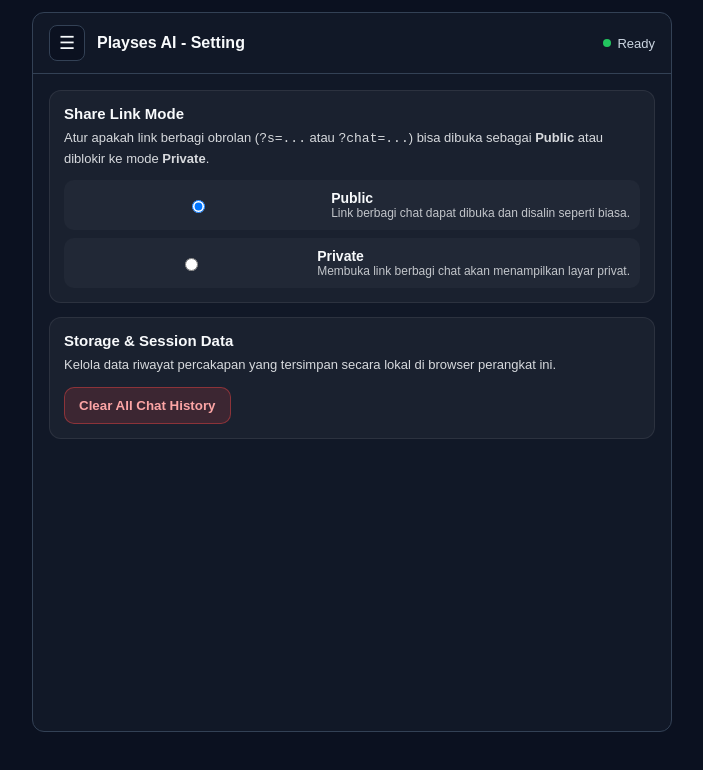
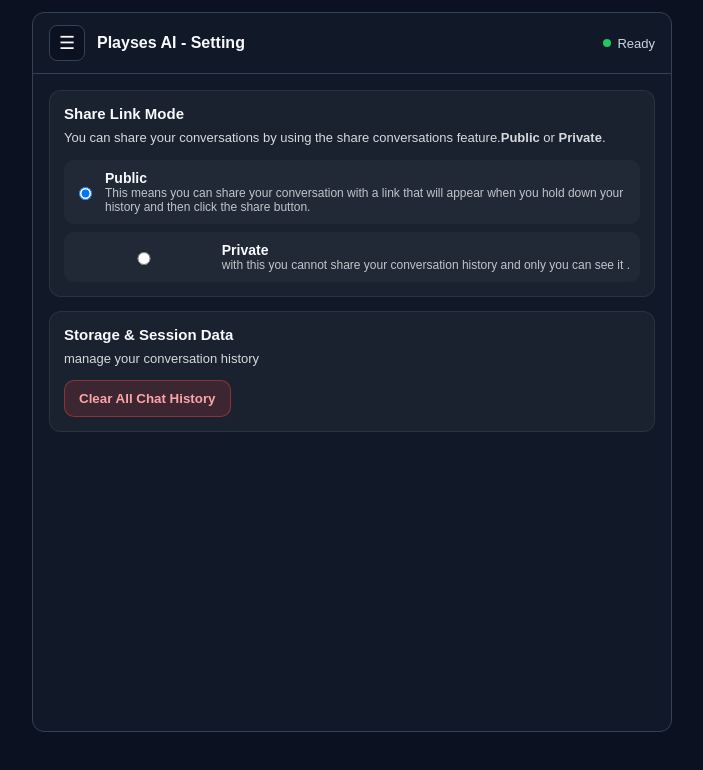
Before and after one commit to dragon-star-ui/Playses-AI-, a plain HTML site: page setting.html in a window 1280 px wide. Shown: the whole page, without its empty margins (288-991 px from the left). Drawn offline with Linux system fonts and the light colour scheme.

Commit message:
Update setting.html

```diff
--- a/setting.html
+++ b/setting.html
@@ -43,14 +43,14 @@
       <div style="background: rgba(255,255,255,0.04); border: 1px solid rgba(255,255,255,0.08); border-radius: 12px; padding: 14px;">
         <div style="font-weight: 700; font-size: 15px; margin-bottom: 6px;">Share Link Mode</div>
         <div style="font-size: 13px; opacity: 0.85; line-height: 1.5; margin-bottom: 12px;">
-          Atur apakah link berbagi obrolan (<code>?s=...</code> atau <code>?chat=...</code>) bisa dibuka sebagai <strong>Public</strong> atau diblokir ke mode <strong>Private</strong>.
+          You can share your conversations by using the share conversations feature.<strong>Public</strong> or <strong>Private</strong>.
         </div>
 
         <label style="display: flex; align-items: center; gap: 10px; padding: 10px; border-radius: 10px; background: rgba(255,255,255,0.03); margin-bottom: 8px; cursor: pointer;">
           <input type="radio" name="shareMode" id="modePublic" value="public" />
           <div>
             <div style="font-weight: 600; font-size: 14px;">Public</div>
-            <div style="font-size: 12px; opacity: 0.75;">Link berbagi chat dapat dibuka dan disalin seperti biasa.</div>
+            <div style="font-size: 12px; opacity: 0.75;">This means you can share your conversation with a link that will appear when you hold down your history and then click the share button.</div>
           </div>
         </label>
 
@@ -58,14 +58,14 @@
           <input type="radio" name="shareMode" id="modePrivate" value="private" />
           <div>
             <div style="font-weight: 600; font-size: 14px;">Private</div>
-            <div style="font-size: 12px; opacity: 0.75;">Membuka link berbagi chat akan menampilkan layar privat.</div>
+            <div style="font-size: 12px; opacity: 0.75;">with this you cannot share your conversation history and only you can see it .</div>
           </div>
         </label>
       </div>
             <div style="background: rgba(255,255,255,0.04); border: 1px solid rgba(255,255,255,0.08); border-radius: 12px; padding: 14px;">
         <div style="font-weight: 700; font-size: 15px; margin-bottom: 6px;">Storage &amp; Session Data</div>
         <div style="font-size: 13px; opacity: 0.85; line-height: 1.5; margin-bottom: 12px;">
-          Kelola data riwayat percakapan yang tersimpan secara lokal di browser perangkat ini.
+          manage your conversation history
         </div>
 
         <button
```
